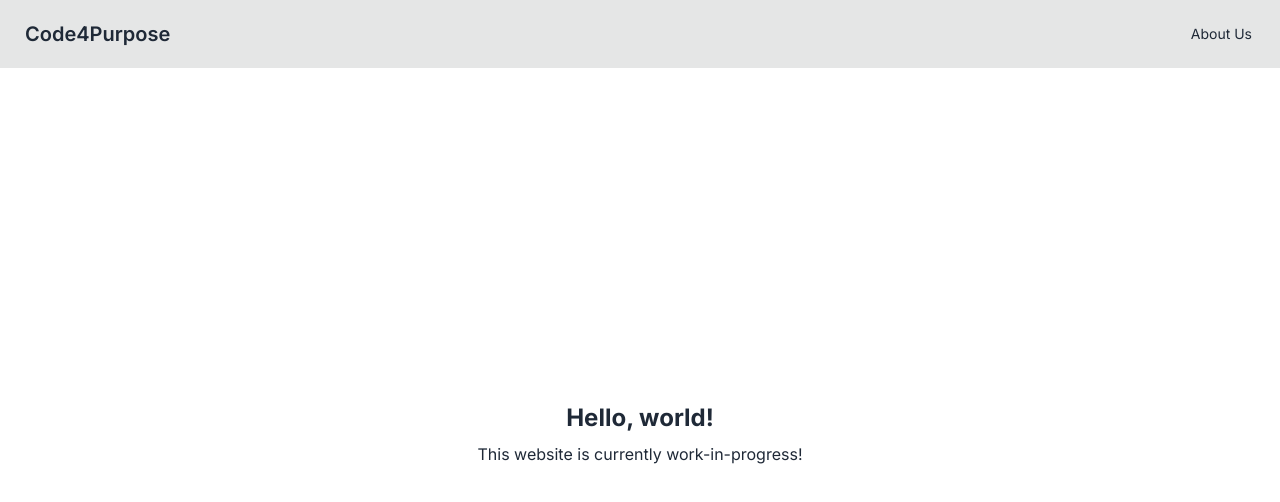
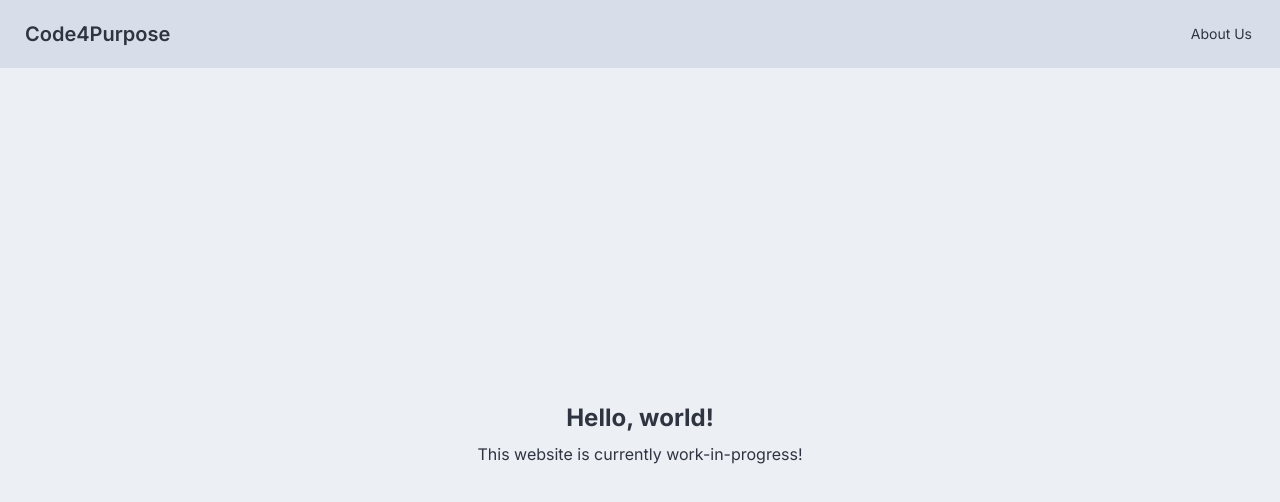
Before and after one commit to dentolos19/code4purpose, a Next.js app: page / in a window 1280 px wide. Shown: the top 502 px of the page. Built offline with nearby package versions, Linux system fonts and the light colour scheme.

Commit message:
Changed theme

```diff
--- a/src/app/layout.tsx
+++ b/src/app/layout.tsx
@@ -16,7 +16,7 @@
   }>
 ) {
   return (
-    <html lang="en">
+    <html lang="en" data-theme="nord">
       <head>
         <link
           rel="apple-touch-icon"
--- a/tailwind.config.ts
+++ b/tailwind.config.ts
@@ -6,6 +6,9 @@
     "./src/components/**/*.{js,ts,jsx,tsx,mdx}",
   ],
   plugins: [require("daisyui")],
+  daisyui: {
+    themes: ["nord"]
+  }
 };
 
 export default config;
```
